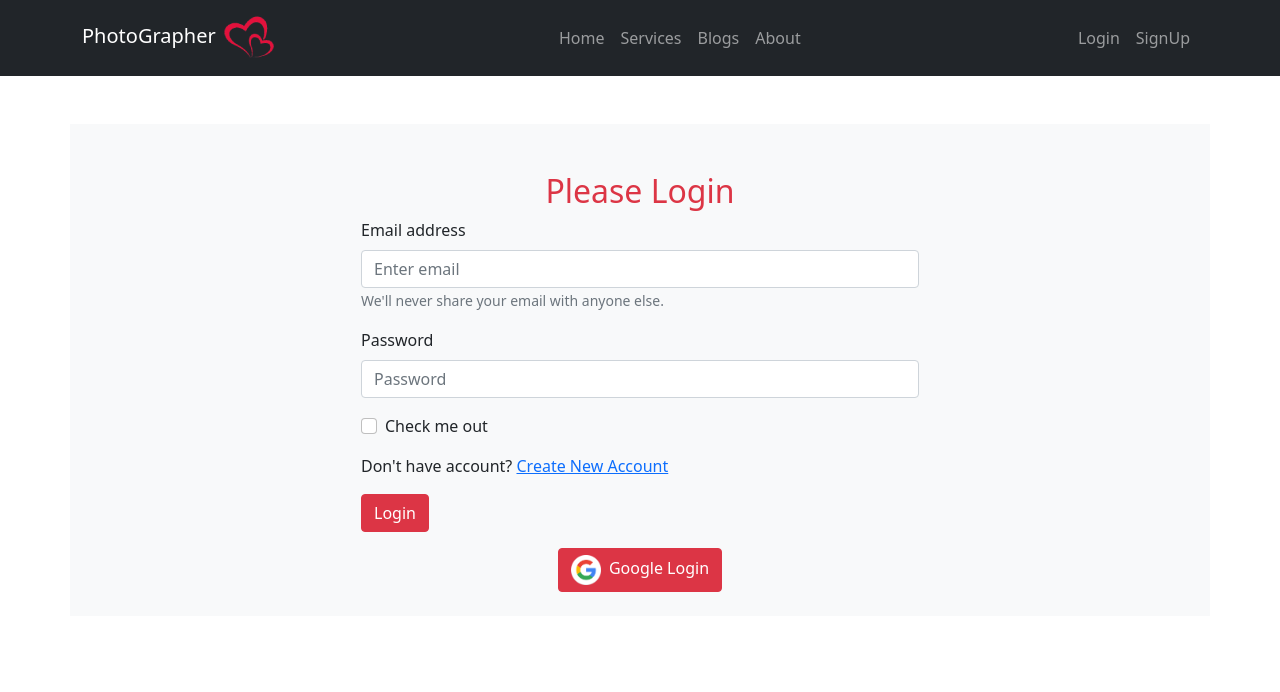
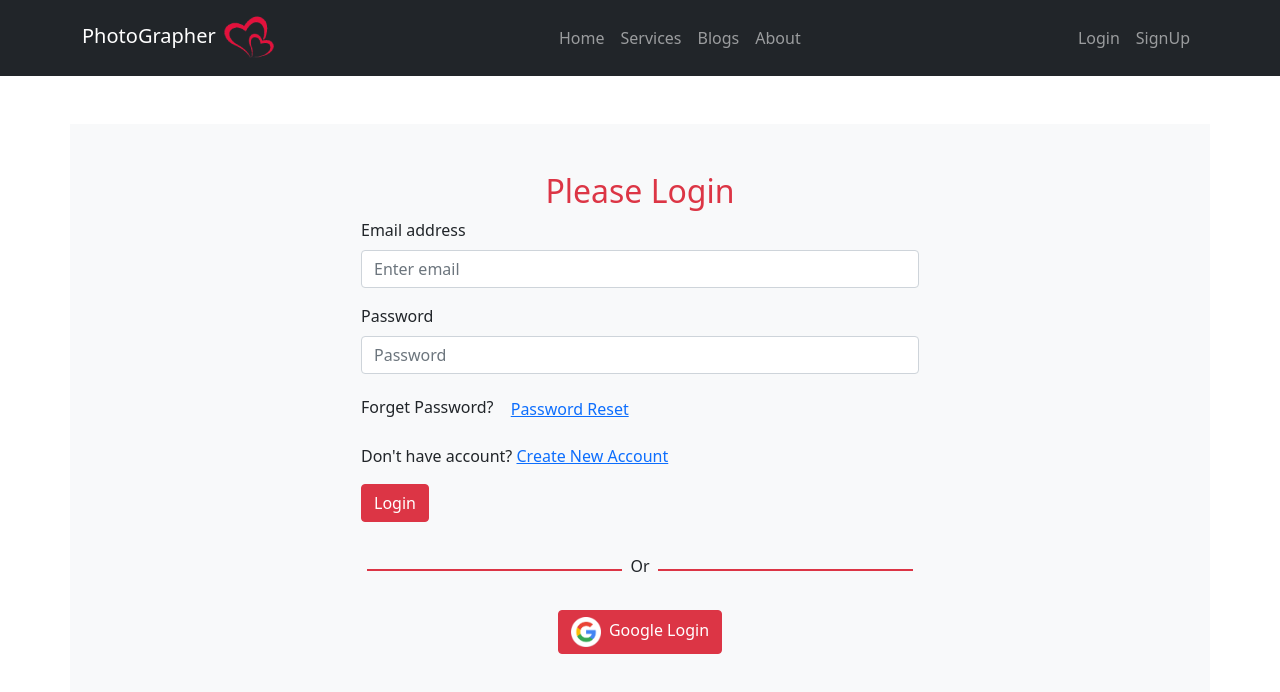
Before and after one commit to Nahid30/PhotoGrapher, a React (Create React App) app: page /login in a window 1280 px wide. Shown: the top 692 px of the page. Built offline with nearby package versions, Linux system fonts and the light colour scheme; no server answers.

Commit message:
added reset password

```diff
--- a/src/components/Login/Login.js
+++ b/src/components/Login/Login.js
@@ -3,18 +3,41 @@
 import { Form } from 'react-bootstrap';
 import './Login.css';
 import { Link, useLocation, useNavigate } from 'react-router-dom';
-import { useSignInWithEmailAndPassword } from 'react-firebase-hooks/auth';
+import { useSendPasswordResetEmail, useSignInWithEmailAndPassword } from 'react-firebase-hooks/auth';
 import auth from '../../firebase.init';
 import SocialLogin from '../SocialLogin/SocialLogin';
+import { toast } from 'react-toastify';
 
 const Login = () => {
 
     const [email, setEmail] = useState('')
     const [password, setPassword] = useState('');
+    const [emailError, setEmailError] = useState('');
     const navigate = useNavigate('');
 
     const location = useLocation()
     const from = location?.state?.from?.pathname || '/';
+
+
+    const [sendPasswordResetEmail, sending] = useSendPasswordResetEmail(auth);
+
+    const handleForgetPassword = async () => {
+
+
+        if (email) {
+            setEmailError('');
+            await sendPasswordResetEmail(email);
+            toast('Email sent for reset Password');
+        }
+        else {
+            setEmailError("Enter your Email first to reset password");
+        }
+
+    }
+
+
+
+
 
 
     const [
@@ -22,29 +45,29 @@
         user,
         loading,
         error,
-      ] = useSignInWithEmailAndPassword(auth);
+    ] = useSignInWithEmailAndPassword(auth);
 
-    const handleEmailBlur = event =>{
+    const handleEmailBlur = event => {
         setEmail(event.target.value);
     }
 
-    const handlePasswordBlur = event =>{
+    const handlePasswordBlur = event => {
         setPassword(event.target.value);
     }
 
 
-    const handleUserLogin = event =>{
+    const handleUserLogin = event => {
         event.preventDefault()
         signInWithEmailAndPassword(email, password)
     }
 
-    if(user){
-        navigate(from, {replace: true});
+    if (user) {
+        navigate(from, { replace: true });
     }
 
 
     return (
-        <div  className='container mt-5 py-4 bg-light'>
+        <div className='container mt-5 py-4 bg-light'>
             <h2 className='text-danger text-center mt-4'>Please Login</h2>
 
             <div className='d-flex justify-content-center'>
@@ -54,18 +77,15 @@
                     <Form.Group className="mb-3" controlId="formBasicEmail">
                         <Form.Label>Email address</Form.Label>
                         <Form.Control onBlur={handleEmailBlur} type="email" placeholder="Enter email" />
-                        <Form.Text className="text-muted">
-                            We'll never share your email with anyone else.
-                        </Form.Text>
+                        <Form.Text className="text-danger">{emailError}</Form.Text>
                     </Form.Group>
 
                     <Form.Group className="mb-3" controlId="formBasicPassword">
                         <Form.Label>Password</Form.Label>
                         <Form.Control onBlur={handlePasswordBlur} type="password" placeholder="Password" />
                     </Form.Group>
-                    <Form.Group className="mb-3" controlId="formBasicCheckbox">
-                        <Form.Check type="checkbox" label="Check me out" />
-                    </Form.Group>
+
+                    <p>Forget Password? <button onClick={handleForgetPassword} className='btn btn-link'>Password Reset</button></p>
 
                     <p>Don't have account? <Link to='/signup'>Create New Account</Link> </p>
 
--- a/src/components/SocialLogin/SocialLogin.js
+++ b/src/components/SocialLogin/SocialLogin.js
@@ -12,20 +12,27 @@
     const location = useLocation()
     const from = location?.state?.from?.pathname || '/';
 
-    if(loading){
+    if (loading) {
         return <Loading></Loading>
     }
-    if(user){
-        navigate(from, {replace: true});
+    if (user) {
+        navigate(from, { replace: true });
     }
     return (
-        <div>
+        <div className='container my-4'>
+
+            <div className='d-flex align-items-center w-50 mx-auto '>
+                <div style={{ height: '2px' }} className='bg-danger w-50'></div>
+                <p className='mt-2 px-2'>Or</p>
+                <div style={{ height: '2px' }} className='bg-danger w-50'></div>
+            </div>
+
             <p className='text-danger text-center'>{error?.message}</p>
             <button
-            onClick={()=>signInWithGoogle()}
-            className='btn btn-danger d-block mx-auto'>
+                onClick={() => signInWithGoogle()}
+                className='btn btn-danger d-block mx-auto'>
                 <img height={30} width={30} className="me-2" src={google} alt="" />
-            Google Login
+                Google Login
 
             </button>
         </div>
```
